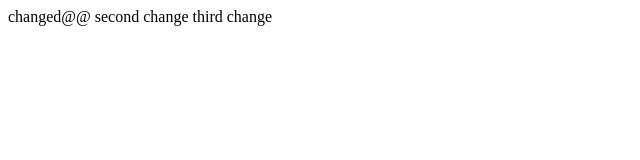
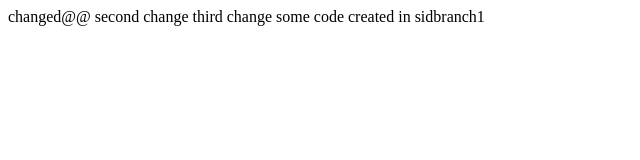
Before and after one commit to sid-patel/testrepo, a plain HTML site: page index.html in a window 1280 px wide. Shown: the whole page, without its empty margins (0-640 px from the left). Drawn offline with Linux system fonts and the light colour scheme.

Commit message:
On branch sidbranch1 first committtt

```diff
--- a/index.html
+++ b/index.html
@@ -2,4 +2,8 @@
 changed@@
 second change
 third change
+
+
+
+some code created in sidbranch1
 </HTML>
```
